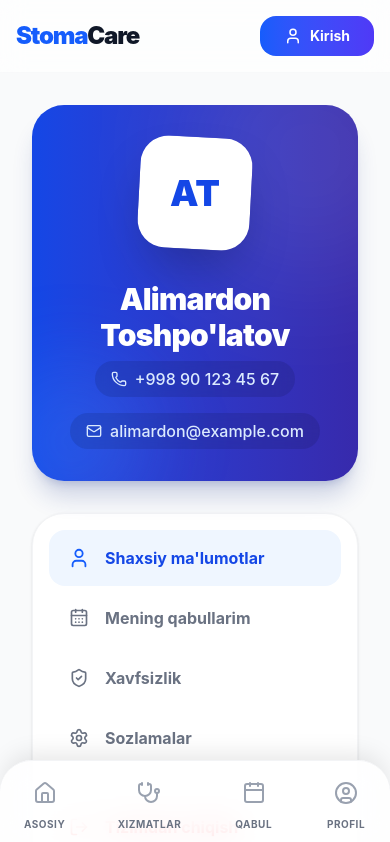
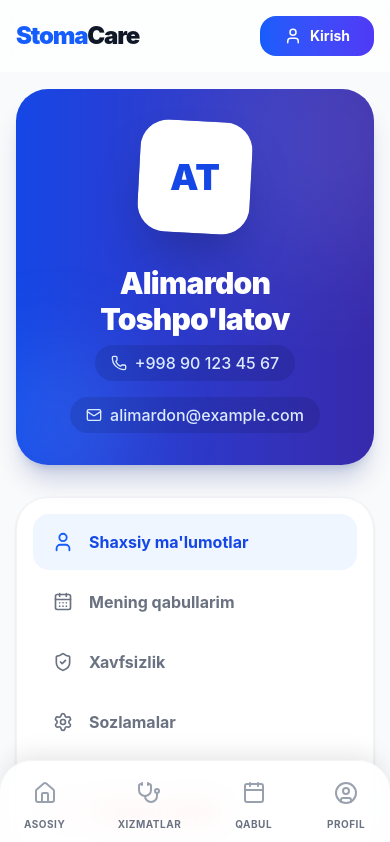
Before and after one commit to webdunyosi/stomatologiya, a React (Vite) app: page /profil in a window 390 px wide. Shown: the top 842 px of the page. Built offline with nearby package versions, Linux system fonts and the light colour scheme.

Commit message:
fix: adjust padding for improved layout consistency on Profile page

```diff
--- a/src/pages/patient/Profile.tsx
+++ b/src/pages/patient/Profile.tsx
@@ -78,7 +78,7 @@ const Profile = () => {
   ];
 
   return (
-    <div className="max-w-6xl mx-auto p-4 sm:p-6 lg:p-8 animate-in fade-in duration-500 relative">
+    <div className="max-w-6xl mx-auto p-0 sm:p-6 lg:p-8 animate-in fade-in duration-500 relative">
 
       {/* ================= TOAST NOTIFICATION UI ================= */}
       <div
```
